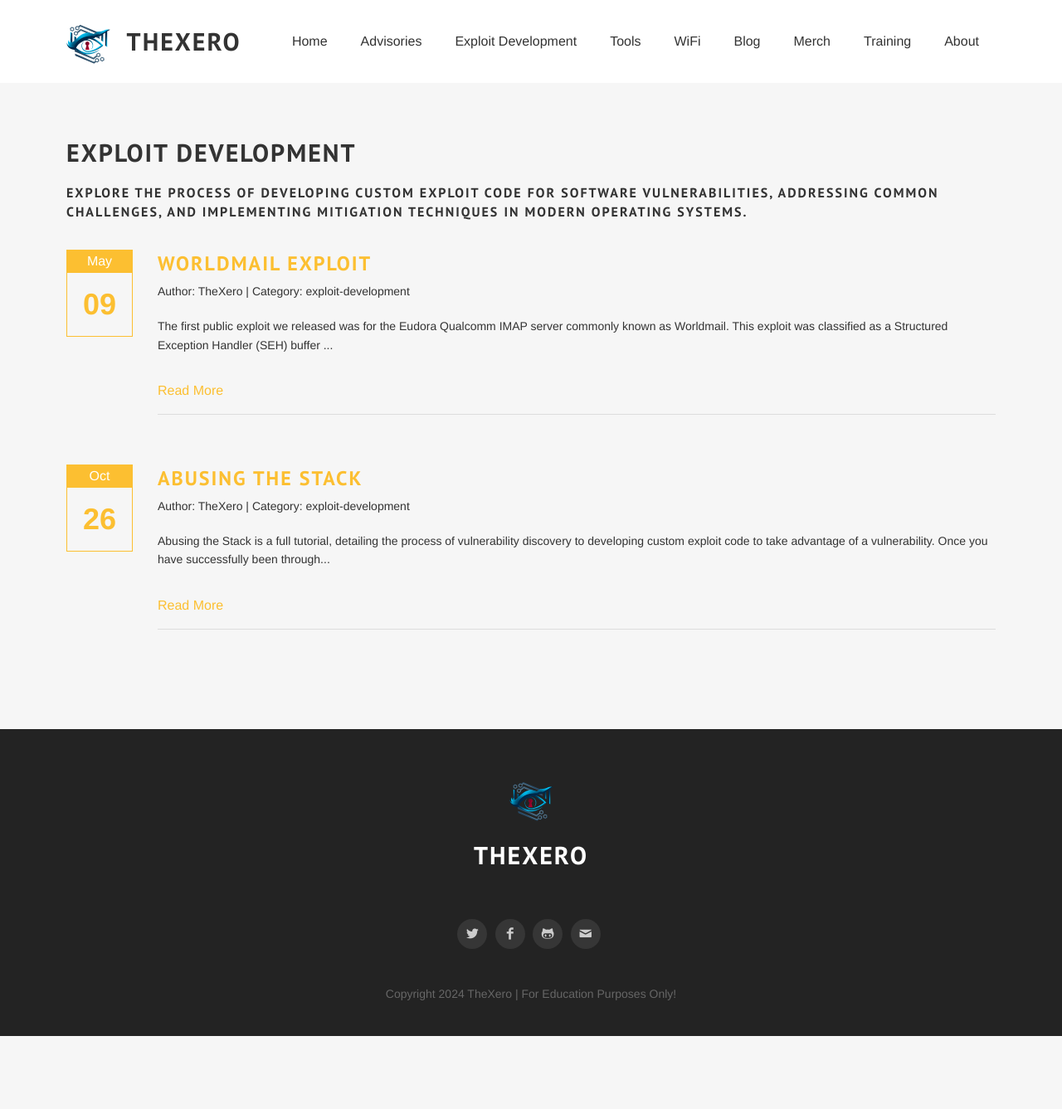
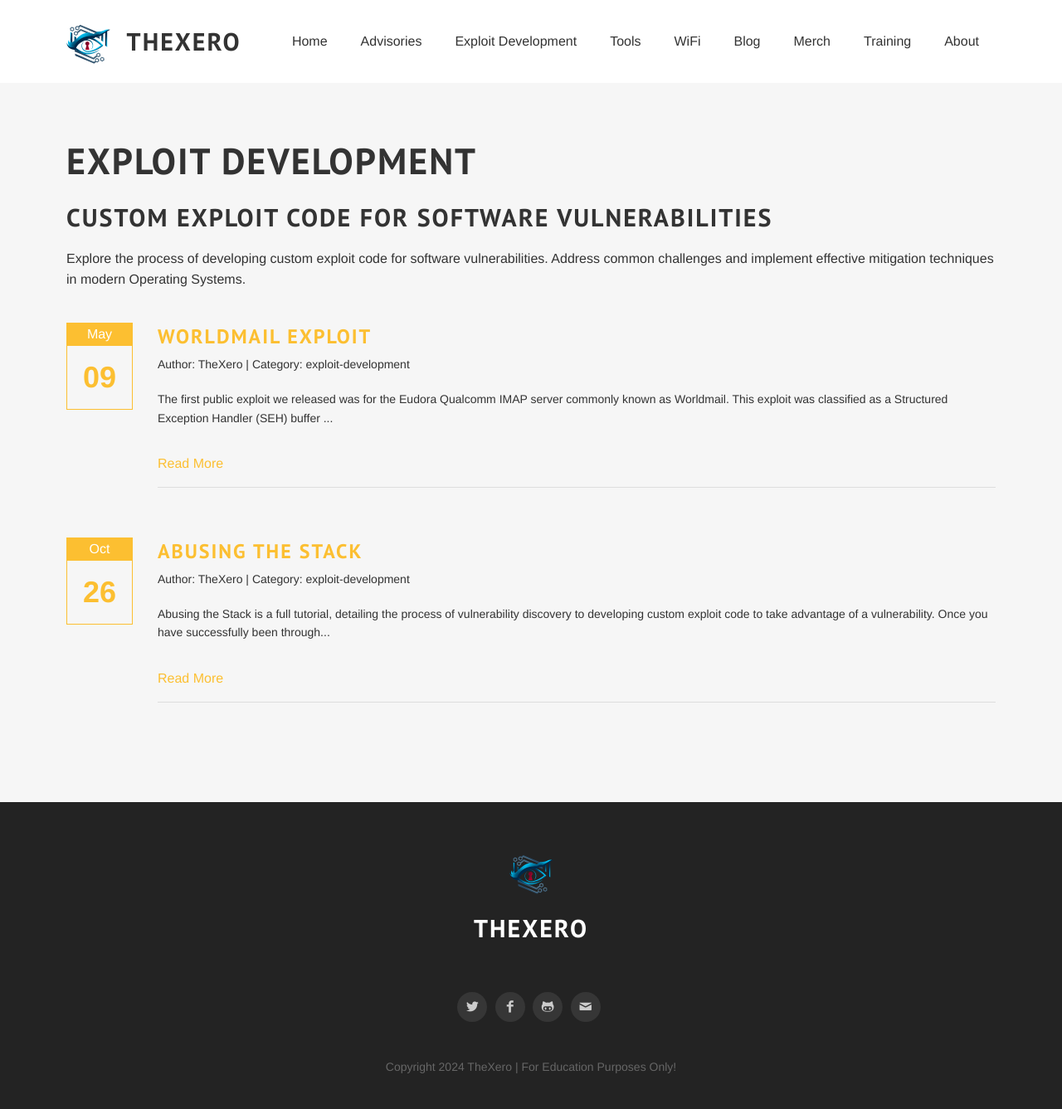
Before and after one commit to thexerocouk/thexerocouk.github.io, a Jekyll site: the page built from exploit-development/index.md, in a window 1280 px wide. Shown: the whole page at 83% size. Built offline with Jekyll 4.4.1, drawn with Linux system fonts in a browser that asks for light colours; some web fonts are replaced; before the commit the page ends 1249 px from its top, so only the background shows below that.

Commit message:
Update and rename index.html to index.md

```diff
--- a/exploit-development/index.html
+++ b/exploit-development/index.md
@@ -1,13 +1,14 @@
 ---
 layout: category
-title: Exploit Development
+title: Exploit Development - Custom Exploit Code for Software Vulnerabilities
 section_id: exploit-development
-description: Explore the process of developing custom exploit code for software vulnerabilities, addressing common challenges, and implementing mitigation techniques in modern Operating Systems.
+description: Discover the detailed process of exploit development for software vulnerabilities. Learn about common challenges and mitigation techniques in modern Operating Systems.
 ---
 
 <div id="home">
-  <h2>Exploit Development</h2>
-  <h4>Explore the process of developing custom exploit code for software vulnerabilities, addressing common challenges, and implementing mitigation techniques in modern Operating Systems.</h4>
+  <h1>Exploit Development</h1>
+  <h2>Custom Exploit Code for Software Vulnerabilities</h2>
+  <p>Explore the process of developing custom exploit code for software vulnerabilities. Address common challenges and implement effective mitigation techniques in modern Operating Systems.</p>
   <br />
   <div class="posts">
       {% for post in site.categories.exploit-development %}
```
